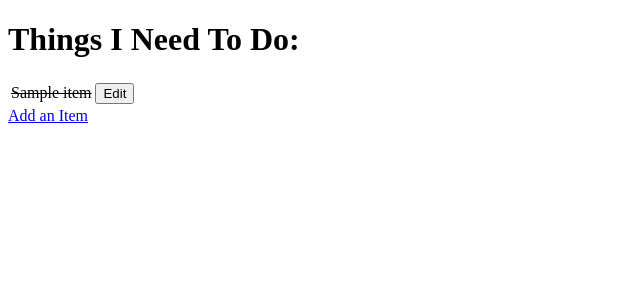
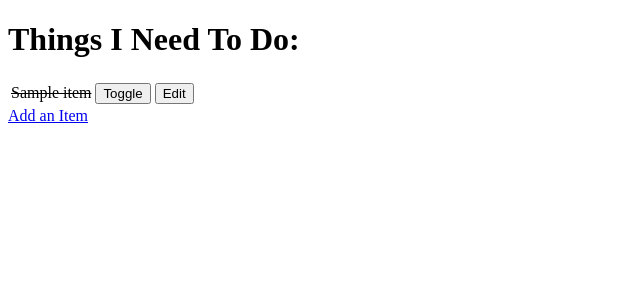
Before and after one commit to halfpintutopia/ci-hello-django, a Django app: page / in a window 1280 px wide. Shown: the top 300 px of the page, without its empty margins (0-640 px from the left). Run offline with Django 3.2, Linux system fonts and the light colour scheme; tables that the repository leaves empty hold one stand-in row (values such as "Sample post").

Commit message:
feat: add toggle button for the todo items

```diff
--- a/django_todo/urls.py
+++ b/django_todo/urls.py
@@ -15,12 +15,12 @@ Including another URLconf
 """
 from django.contrib import admin
 from django.urls import path
-from todo.views import get_todo_list, add_item, edit_item
-
+from todo import views
 
 urlpatterns = [
     path('admin/', admin.site.urls),
-    path('', get_todo_list, name="get_todo_list"),
-    path('add', add_item, name="add"),
-    path('edit/<item_id>', edit_item, name="edit_item")
+    path('', views.get_todo_list, name="get_todo_list"),
+    path('add', views.add_item, name="add"),
+    path('edit/<item_id>', views.edit_item, name="edit_item"),
+    path('toggle/<item_id>', views.toggle_item, name="toggle_item")
 ]
--- a/todo/templates/todo/todo_list.html
+++ b/todo/templates/todo/todo_list.html
@@ -20,6 +20,12 @@
                 {% endif %}
 
                 <td>
+                    <a href="/toggle/{{ item.id }}">
+                        <button>Toggle</button>
+                    </a>
+                </td>
+
+                <td>
                     <a href="/edit/{{ item.id }}">
                         <button>Edit</button>
                     </a>
--- a/todo/views.py
+++ b/todo/views.py
@@ -39,3 +39,10 @@ def edit_item(request, item_id):
         "form": form
     }
     return render(request, "todo/edit_item.html", context)
+
+
+def toggle_item(request, item_id):
+    item = get_object_or_404(Item, id=item_id)
+    item.done = not item.done
+    item.save()
+    return redirect("get_todo_list")
```
